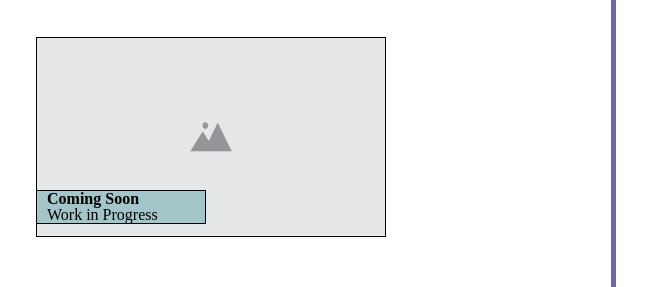
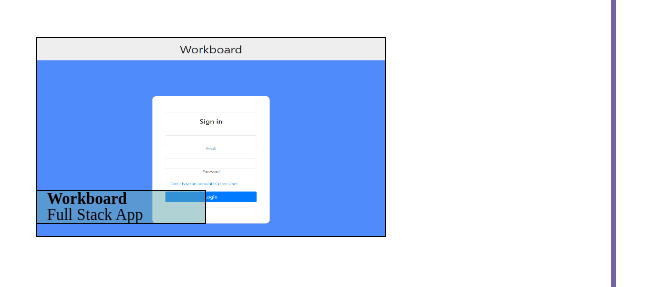
Before and after one commit to JunoNguyen/portfolio-homework, a plain HTML site: page index.html in a window 1280 px wide. Shown: the part 492-779 px from the top of the page, 624-1280 px from the left. Drawn offline with Linux system fonts and the light colour scheme.

Commit message:
added project 2 link and image

```diff
--- a/index.html
+++ b/index.html
@@ -70,10 +70,10 @@
                     </div>
                 </div>
                 <div class="imagebox">
-                    <a href="https://junonguyen.github.io/rock-paper-scissors/"><img src="assets/images/placeholder.jpg" style="width:350px; height: 200px"></a>
+                    <a href="https://workboard-uofm-proj2.herokuapp.com/login"><img src="assets/images/workboard.PNG" style="width:350px; height: 200px"></a>
                     <div>
-                        <h2>Coming Soon</h2>
-                        <p>Work in Progress</p>
+                        <h2>Workboard</h2>
+                        <p>Full Stack App</p>
                     </div>
                 </div>
 
@@ -90,12 +90,6 @@
                     <ul id="repos"></ul>
                 </div>
             </div>
-            <!-- <div id="btncontainer">
-                <button id="repobutton">List of my Repos</button>
-                <ul id="repos">
-
-                </ul>
-            </div> -->
             <div class="footer">
                 <h2>
                     Created by Juno Nguyen
```
Also changed, not shown: assets/images/workboard.PNG (added).
